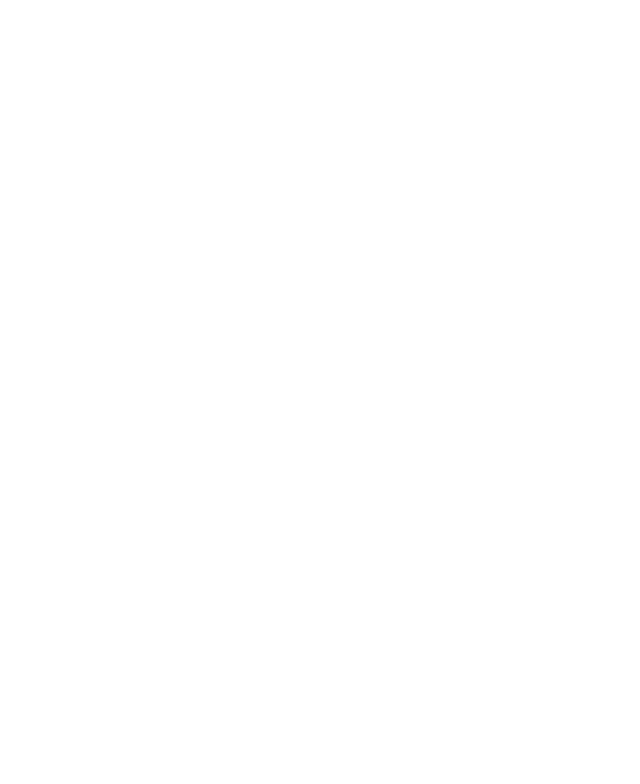
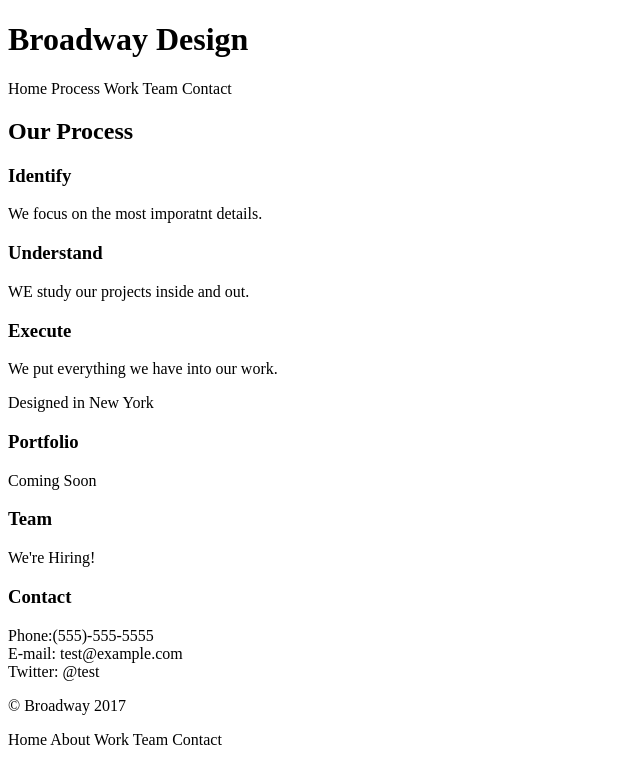
Before and after one commit to cactuskiwi/broadway, a plain HTML site: page index.html in a window 1280 px wide. Shown: the whole page, without its empty margins (0-640 px from the left). Drawn offline with Linux system fonts and the light colour scheme.

Commit message:
html basics complete.

```diff
--- a/index.html
+++ b/index.html
@@ -7,5 +7,59 @@
   </head>
   <body>
 
+<!-- header links -->
+
+<div>
+  <h1>Broadway Design</h1>
+  <a>Home</a>
+  <a>Process</a>
+  <a>Work</a>
+  <a>Team</a>
+  <a>Contact</a>
+</div>
+
+<!-- main content -->
+
+<h2>Our Process</h2>
+
+<h3>Identify</h3>
+<p>We focus on the most imporatnt details.</p>
+
+<h3>Understand</h3>
+<p>WE study our projects inside and out.</p>
+
+<h3>Execute</h3>
+<p>We put everything we have into our work.</p>
+
+<div>
+  <p>Designed in New York</p>
+</div>
+
+<!-- lower part -->
+<h3>Portfolio</h3>
+<p>Coming Soon</p>
+
+<h3>Team</h3>
+<p>We're Hiring!</p>
+
+<h3>Contact</h3>
+<p>Phone:(555)-555-5555 <br />
+  E-mail: test@example.com <br />
+  Twitter: @test
+</p>
+
+
+<!-- footer -->
+<footer>
+<p> &copy; Broadway 2017</p>
+ <a>Home</a>
+ <a>About</a>
+ <a>Work</a>
+ <a>Team</a>
+ <a>Contact</a>
+
+</footer>
+
+
   </body>
 </html>
```
